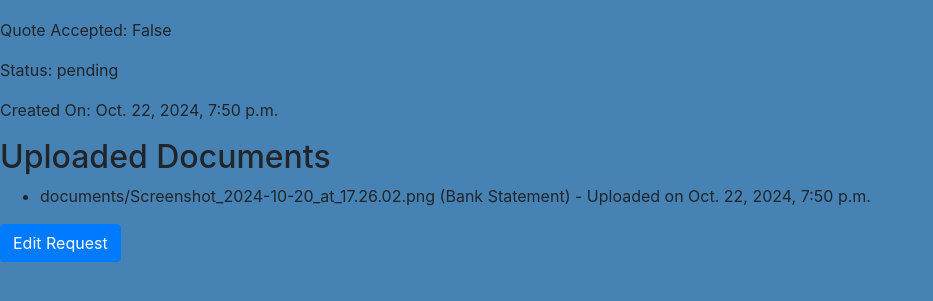
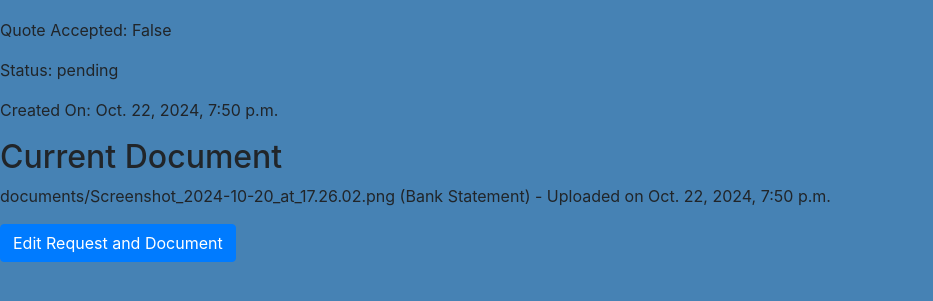
Before and after one commit to seanfreaney/FFS, a Django app: page /service-requests/8f66bc0c-3406-49b1-876d-458250ebae4a/ in a window 1280 px wide. Shown: the part 350-651 px from the top of the page, without its empty margins (0-933 px from the left). Run offline with Django 5.2, Linux system fonts and the light colour scheme; a user stored in the database is signed in; data comes from the database, SQL or seed files in the repository; both versions use the stored data as it was before the commit; some libraries are stand-ins or nearby versions.

Commit message:
update document model and edit_service_request functionality to allo for editing of document attached to service requests. to facilitate the change edited admin.py forms.py and views.py

```diff
--- a/service_requests/admin.py
+++ b/service_requests/admin.py
@@ -17,9 +17,9 @@ class DocumentInline(admin.TabularInline):
 
 @admin.register(Document)
 class DocumentAdmin(admin.ModelAdmin):
-    list_display = ('service_request', 'file', 'is_bank_statement', 'is_completed_file', 'uploaded_at', 'uploaded_by')
-    list_filter = ('is_bank_statement', 'is_completed_file', 'uploaded_at')
-    search_fields = ('service_request__request_number', 'file')
+    list_display = ['service_request', 'file', 'uploaded_at', 'uploaded_by']
+    list_filter = ['uploaded_at', 'uploaded_by']
+    search_fields = ['service_request__request_number', 'file']
     readonly_fields = ('uploaded_at',)
 
     def save_model(self, request, obj, form, change):
--- a/service_requests/forms.py
+++ b/service_requests/forms.py
@@ -10,3 +10,7 @@ class DocumentForm(forms.ModelForm):
     class Meta:
         model = Document
         fields = ['file', 'is_bank_statement']
+
+    def __init__(self, *args, **kwargs):
+        super().__init__(*args, **kwargs)
+        self.fields['file'].required = False
--- a/service_requests/models.py
+++ b/service_requests/models.py
@@ -27,9 +27,16 @@ class Document(models.Model):
     service_request = models.ForeignKey(ServiceRequest, on_delete=models.CASCADE, related_name='documents')
     file = models.FileField(upload_to='documents/')
     is_bank_statement = models.BooleanField(default=True)
-    is_completed_file = models.BooleanField(default=False)
     uploaded_at = models.DateTimeField(auto_now_add=True)
     uploaded_by = models.ForeignKey(User, on_delete=models.SET_NULL, null=True, blank=True)
 
     def __str__(self):
         return f"Document for {self.service_request.request_number}"
+
+    def save(self, *args, **kwargs):
+        if self.pk:
+            # If this is an update, delete the old file
+            old_document = Document.objects.get(pk=self.pk)
+            if old_document.file != self.file:
+                old_document.file.delete(save=False)
+        super().save(*args, **kwargs)
--- a/service_requests/templates/service_requests/service_request_detail.html
+++ b/service_requests/templates/service_requests/service_request_detail.html
@@ -12,20 +12,18 @@
     <p>Status: {{ service_request.status }}</p>
     <p>Created On: {{ service_request.created_on }}</p>
 
-    <h2>Uploaded Documents</h2>
-    {% if documents %}
-        <ul>
-        {% for document in documents %}
-            <li>
+    <h2>Current Document</h2>
+    {% with document=service_request.documents.first %}
+        {% if document %}
+            <p>
                 {{ document.file.name }}
                 ({% if document.is_bank_statement %}Bank Statement{% else %}Other Document{% endif %})
                 - Uploaded on {{ document.uploaded_at }}
-            </li>
-        {% endfor %}
-        </ul>
-    {% else %}
-        <p>No documents uploaded yet.</p>
-    {% endif %}
+            </p>
+        {% else %}
+            <p>No document uploaded yet.</p>
+        {% endif %}
+    {% endwith %}
 
-    <a href="{% url 'edit_service_request' request_number=service_request.request_number %}" class="btn btn-primary">Edit Request</a>
+    <a href="{% url 'edit_service_request' request_number=service_request.request_number %}" class="btn btn-primary">Edit Request and Document</a>
 {% endblock %}
--- a/service_requests/views.py
+++ b/service_requests/views.py
@@ -41,14 +41,30 @@ def service_request_list(request):
 @login_required
 def edit_service_request(request, request_number):
     service_request = get_object_or_404(ServiceRequest, request_number=request_number, user=request.user)
+    document = service_request.documents.first()  # Assuming one document per request
 
     if request.method == 'POST':
         form = ServiceRequestForm(request.POST, instance=service_request)
-        if form.is_valid():
+        document_form = DocumentForm(request.POST, request.FILES, instance=document)
+
+        if form.is_valid() and document_form.is_valid():
             form.save()
+            if document:
+                document_form.save()
+            else:
+                new_document = document_form.save(commit=False)
+                new_document.service_request = service_request
+                new_document.uploaded_by = request.user
+                new_document.save()
+
             messages.success(request, 'Service request updated successfully.')
             return redirect('service_request_detail', request_number=service_request.request_number)
     else:
         form = ServiceRequestForm(instance=service_request)
+        document_form = DocumentForm(instance=document)
 
-    return render(request, 'service_requests/edit_service_request.html', {'form': form, 'service_request': service_request})
+    return render(request, 'service_requests/edit_service_request.html', {
+        'form': form,
+        'document_form': document_form,
+        'service_request': service_request
+    })
```
Also changed, not shown: service_requests/templates/service_requests/edit_service_request.html (+6 -1 lines), db.sqlite3, media/documents/Screenshot_2024-10-17_at_11.43.55.png (added), media/documents/Screenshot_2024-10-20_at_17.26.02.png (deleted), service_requests/migrations/0003_remove_document_is_completed_file.py (added).
